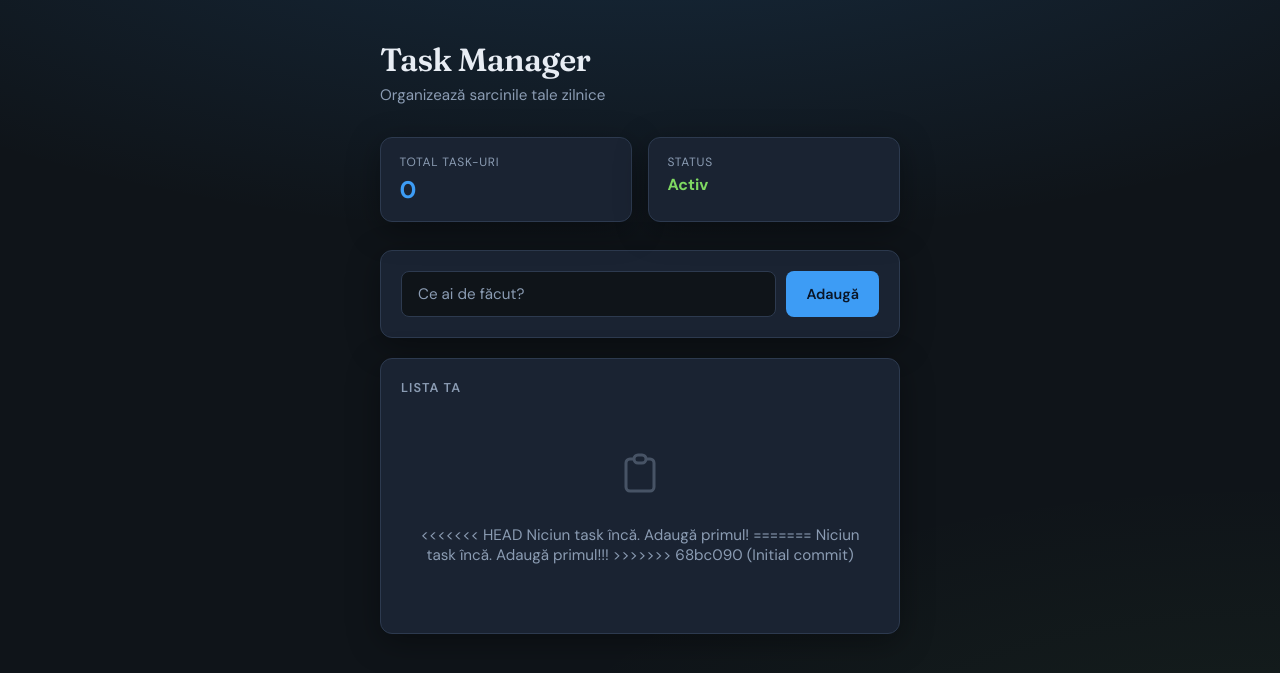
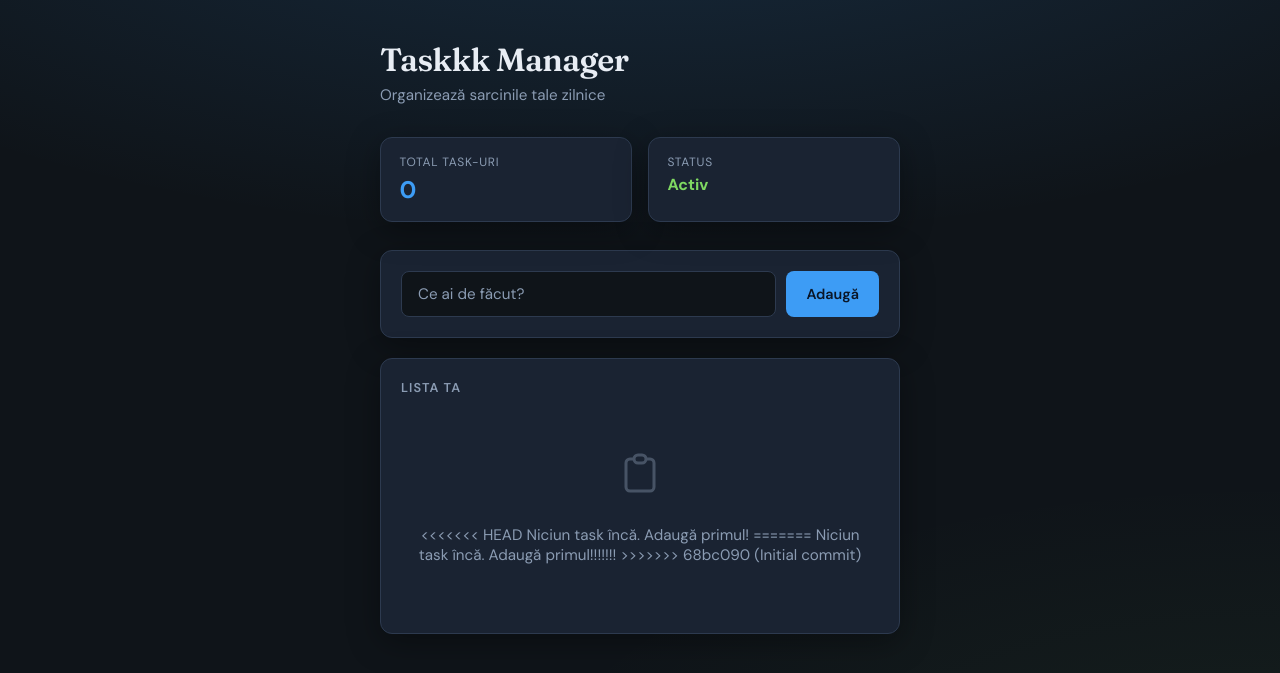
Before and after one commit to DanielaRosca/task-api, a Flask app: page / in a window 1280 px wide. Shown: the top 673 px of the page. Run offline with Flask 3, Linux system fonts and the light colour scheme; data that the repository does not hold is empty; some libraries are stand-ins or nearby versions.

Commit message:
Change title

```diff
--- a/templates/index.html
+++ b/templates/index.html
@@ -243,7 +243,7 @@
 <body>
   <div class="wrap">
     <header>
-      <h1>Task Manager</h1>
+      <h1>Taskkk Manager</h1>
       <p>Organizează sarcinile tale zilnice</p>
     </header>
 
@@ -297,7 +297,7 @@
 <<<<<<< HEAD
             Niciun task încă. Adaugă primul!
 =======
-            Niciun task încă. Adaugă primul!!!
+            Niciun task încă. Adaugă primul!!!!!!!
 >>>>>>> 68bc090 (Initial commit)
           </li>`;
         return;
```
